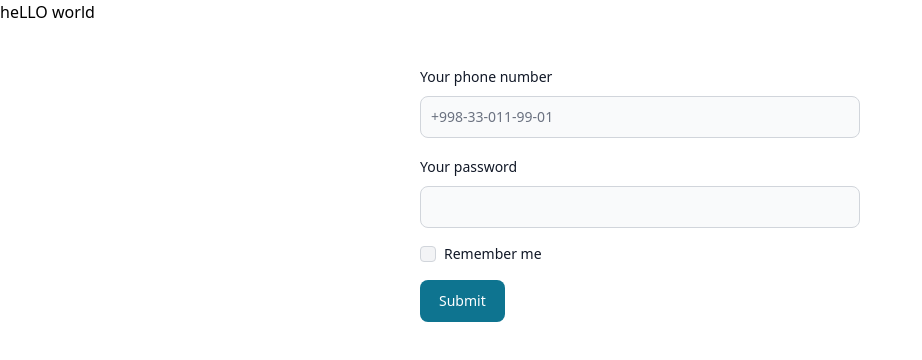
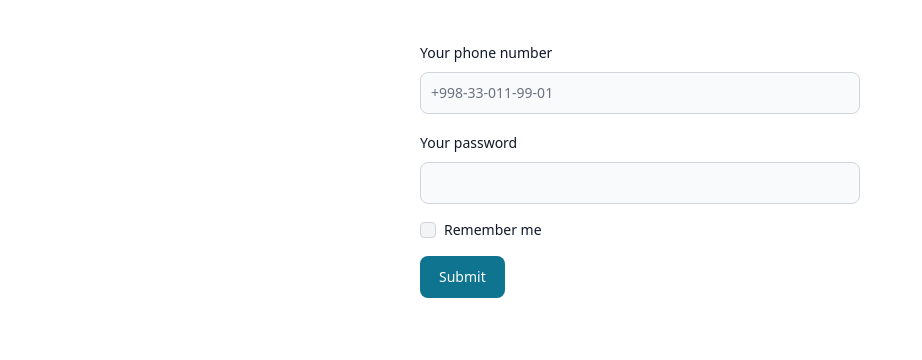
Before and after one commit to AbdulloxOrifjonov/gym_rat, a React (Create React App) app: page / in a window 1280 px wide. Shown: the top 360 px of the page, without its empty margins (0-922 px from the left). Built offline with nearby package versions, Linux system fonts and the light colour scheme.

Commit message:
remove hello world

```diff
--- a/src/App.js
+++ b/src/App.js
@@ -15,7 +15,6 @@ import AddMember from "./Pages/common/AddMember";
 function App() {
   return (
     <div className="App">
-      <h1>heLLO world</h1>
       <Routes>
         <Route path="/" element={<Login />} />
         <Route path="/admin/login" element={<AdminLogin />} />
```
